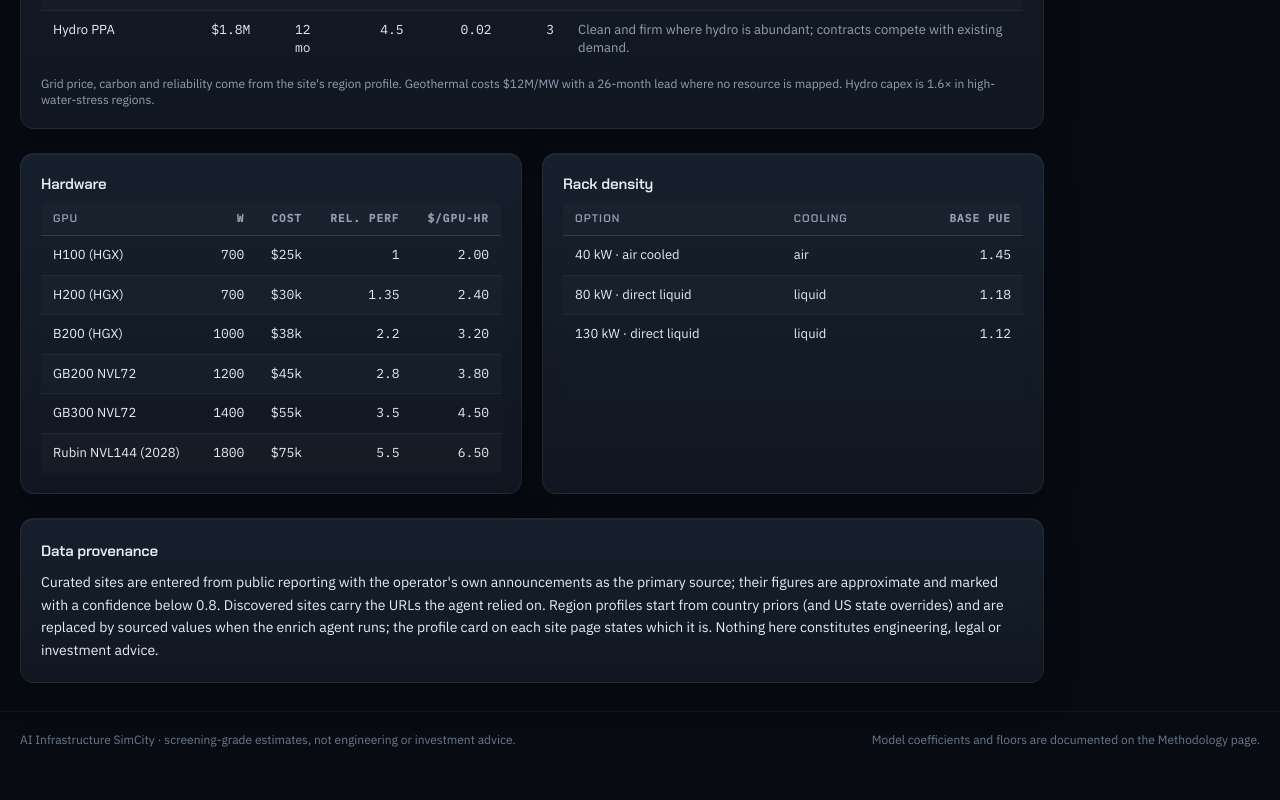
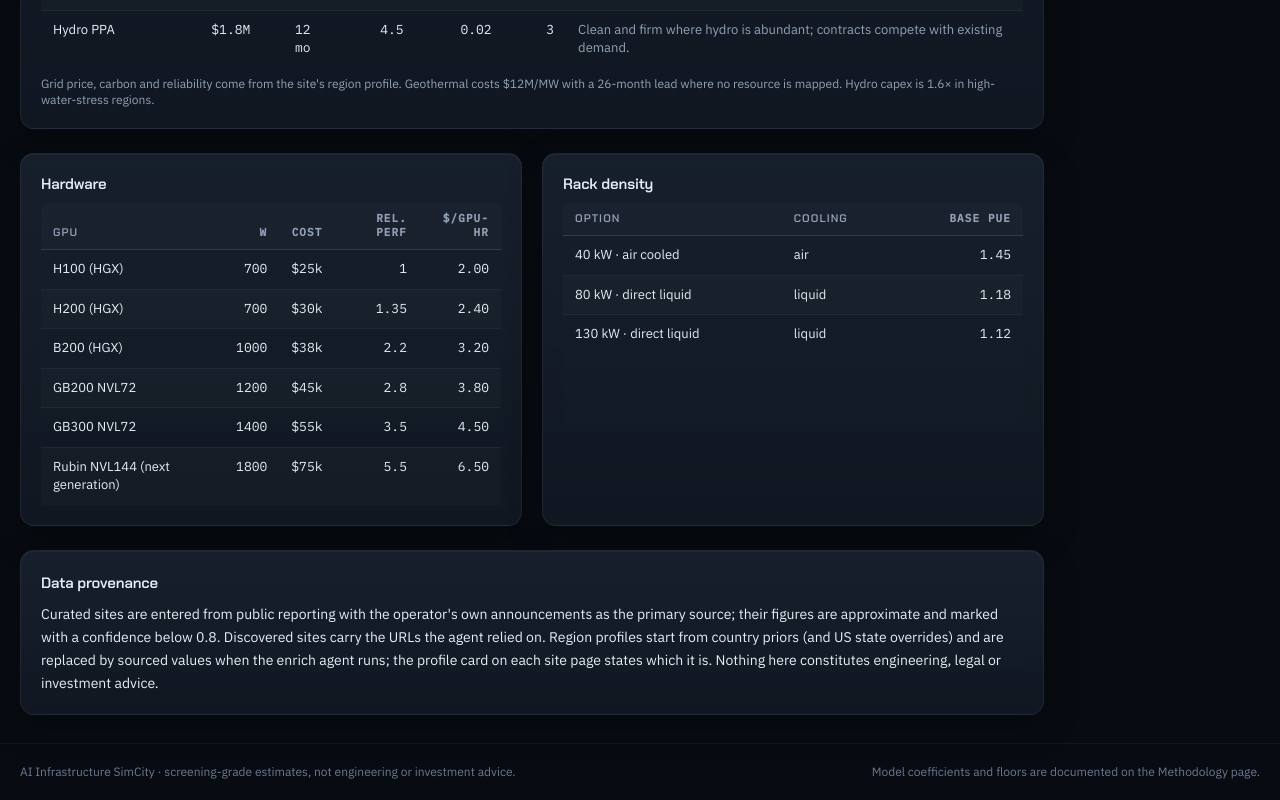
Before and after one commit to acheamponge/ai-infrastructure-simcity, a Next.js app: page /methodology in a window 1280 px wide. Shown: the part 1881-2681 px from the top of the page. Before the commit the page ends 2649 px from the top, so only its background shows below. Built offline with nearby package versions, Linux system fonts and the light colour scheme; no server answers.

Commit message:
Simulation clock starts the month after today; the next GPU generation lands a year in

```diff
--- a/src/components/energy-mixer.tsx
+++ b/src/components/energy-mixer.tsx
@@ -66,7 +66,7 @@
         </div>
         <div className="grid grid-cols-2 gap-3 text-[13px]">
           <label>IT load (MW)<input type="number" min={1} value={spec.itMw} onChange={(e) => setSpec({ ...spec, itMw: Number(e.target.value) })} /></label>
-          <label>GPU class<select value={spec.gpu} onChange={(e) => setSpec({ ...spec, gpu: e.target.value as SiteSpec["gpu"] })}><option value="h100">H100 (HGX)</option><option value="h200">H200 (HGX)</option><option value="b200">B200 (HGX)</option><option value="gb200">GB200 NVL72</option><option value="gb300">GB300 NVL72</option><option value="next">Rubin NVL144 (2028)</option></select></label>
+          <label>GPU class<select value={spec.gpu} onChange={(e) => setSpec({ ...spec, gpu: e.target.value as SiteSpec["gpu"] })}><option value="h100">H100 (HGX)</option><option value="h200">H200 (HGX)</option><option value="b200">B200 (HGX)</option><option value="gb200">GB200 NVL72</option><option value="gb300">GB300 NVL72</option><option value="next">Rubin NVL144 (next generation)</option></select></label>
           <label>Rack density<select value={spec.densityKw} onChange={(e) => setSpec({ ...spec, densityKw: Number(e.target.value) as SiteSpec["densityKw"] })}><option value={40}>40 kW · air</option><option value={80}>80 kW · liquid</option><option value={130}>130 kW · liquid</option></select></label>
           <label>Construction crew<input type="number" min={50} step={50} value={spec.crew} onChange={(e) => setSpec({ ...spec, crew: Number(e.target.value) })} /></label>
           <label className="col-span-2">Automation share <span className="num">{Math.round(spec.robots * 100)}%</span><input type="range" min={0} max={100} step={5} value={Math.round(spec.robots * 100)} onChange={(e) => setSpec({ ...spec, robots: Number(e.target.value) / 100 })} /></label>
--- a/src/lib/model/hardware.ts
+++ b/src/lib/model/hardware.ts
@@ -6,7 +6,7 @@
   b200: { label: "B200 (HGX)", watts: 1000, costUsd: 38000, perf: 2.2, rateUsdHr: 3.2 },
   gb200: { label: "GB200 NVL72", watts: 1200, costUsd: 45000, perf: 2.8, rateUsdHr: 3.8 },
   gb300: { label: "GB300 NVL72", watts: 1400, costUsd: 55000, perf: 3.5, rateUsdHr: 4.5 },
-  next: { label: "Rubin NVL144 (2028)", watts: 1800, costUsd: 75000, perf: 5.5, rateUsdHr: 6.5 },
+  next: { label: "Rubin NVL144 (next generation)", watts: 1800, costUsd: 75000, perf: 5.5, rateUsdHr: 6.5 },
 };
 
 export const DENSITY: Record<40 | 80 | 130, { cooling: "air" | "liquid"; basePue: number; label: string }> = {
--- a/src/sim/sim.js
+++ b/src/sim/sim.js
@@ -17,6 +17,9 @@
  geo:{name:'Geothermal',capex:r=>r.geo?5:12,lead:r=>r.geo?14:26,opex:r=>0.024,carbon:r=>40,cap:r=>0.95,note:'Excellent where the ground is hot. Ruinous where it is not.'},
  flare:{name:'Flared gas capture',capex:r=>1.0,lead:r=>6,opex:r=>0.012,carbon:r=>380,cap:r=>0.88,note:'Burns gas that was being flared anyway. Only works in producing basins.'},
 };
+// the clock starts at the first calendar month after today, so a plan always begins in the near future
+const EPOCH=(()=>{const d=new Date();return new Date(d.getFullYear(),d.getMonth()+1,1)})();
+const UNLOCK_MONTH=12,UNLOCK_YEAR=new Date(EPOCH.getFullYear(),EPOCH.getMonth()+UNLOCK_MONTH,1).getFullYear();
 // form: hgx = 8-GPU HGX nodes in a standard rack · nvl = rack-scale NVL72 (18 compute trays + 9 NVLink switch trays, liquid only)
 const GPUS={
  h100:{name:'H100',w:700,cost:25000,perf:1,rate:2.0,form:'hgx',node:'HGX H100',hbm:'80 GB HBM3',u:6},
@@ -24,7 +27,7 @@
  b200:{name:'B200',w:1000,cost:38000,perf:2.2,rate:3.2,form:'hgx',node:'HGX B200',hbm:'180 GB HBM3e',u:10},
  gb200:{name:'GB200',w:1200,cost:45000,perf:2.8,rate:3.8,form:'nvl',node:'GB200 NVL72',hbm:'186 GB HBM3e'},
  gb300:{name:'GB300',w:1400,cost:55000,perf:3.5,rate:4.5,form:'nvl',node:'GB300 NVL72',hbm:'288 GB HBM3e'},
- next:{name:'Rubin (unlocks 2028)',w:1800,cost:75000,perf:5.5,rate:6.5,locked:true,form:'nvl',node:'Rubin NVL144',hbm:'288 GB HBM4'},
+ next:{name:'Rubin (unlocks '+UNLOCK_YEAR+')',w:1800,cost:75000,perf:5.5,rate:6.5,locked:true,form:'nvl',node:'Rubin NVL144',hbm:'288 GB HBM4'},
 };
 // GPUs per rack: HGX nodes fill the power budget; NVL racks ship as 72 (full), 36 (half) or an air-cooled 16-GPU partial
 function perRackFor(k,dens){const G=GPUS[k];if(G.form==='nvl')return dens>=130?72:dens>=80?36:16;return Math.floor(dens*1000*0.7/G.w)}
@@ -103,7 +106,7 @@
 const clamp=(v,a,b)=>Math.max(a,Math.min(b,v));
 const fmtM=x=>{const a=Math.abs(x),s=x<0?'-':'';if(a>=1e9)return s+'$'+(a/1e9).toFixed(2)+'B';if(a>=1e6)return s+'$'+(a/1e6).toFixed(a>=1e8?0:1)+'M';if(a>=1e3)return s+'$'+(a/1e3).toFixed(0)+'k';return s+'$'+a.toFixed(0)};
 const fmtN=x=>x.toLocaleString('en-US',{maximumFractionDigits:0});
-const monthName=m=>{const d=new Date(2027,m,1);return d.toLocaleString('en-US',{month:'short'})+' '+d.getFullYear()};
+const monthName=m=>{const d=new Date(EPOCH.getFullYear(),EPOCH.getMonth()+m,1);return d.toLocaleString('en-US',{month:'short'})+' '+d.getFullYear()};
 
 // ---------- the model ----------
 function makePlan(cfg,r){
@@ -252,7 +255,7 @@
   }
   S.priceIndex*=0.991;
   S.demand=1+0.012*S.month;
-  if(S.month===12&&!S.unlockedNext){S.unlockedNext=true;GPUS.next.locked=false;GPUS.next.name='Rubin';for(const k in GPUS)if(k!=='next')GPUS[k].cost*=0.8;log('A new GPU generation shipped. Older parts are 20% cheaper; Rubin NVL144 is now orderable.','ev');fillSelects()}
+  if(S.month===UNLOCK_MONTH&&!S.unlockedNext){S.unlockedNext=true;GPUS.next.locked=false;GPUS.next.name='Rubin';for(const k in GPUS)if(k!=='next')GPUS[k].cost*=0.8;log('A new GPU generation shipped. Older parts are 20% cheaper; Rubin NVL144 is now orderable.','ev');fillSelects()}
   if(S.stress)events();
   render();
 }
@@ -300,7 +303,7 @@
   const e=$('energy');const ev=e.value||S.cfg.energy;
   e.innerHTML=Object.entries(ENERGY).map(([k,v])=>`<option value="${k}">${v.name}</option>`).join('');
   e.value=ev;
-  const nx=$('gm-next');if(nx){nx.disabled=!!GPUS.next.locked;$('gm-next-note').textContent=GPUS.next.locked?'locked until 2028':'available'}
+  const nx=$('gm-next');if(nx){nx.disabled=!!GPUS.next.locked;$('gm-next-note').textContent=GPUS.next.locked?'locked until '+UNLOCK_YEAR:'available'}
 }
 function readCfg(){
   const gm={};for(const k in GPUS)gm[k]=+$('gm-'+k).value;
```
Also changed, not shown: src/sim/markup.js, 1 other file (tests, documents, lock files or other folders).
